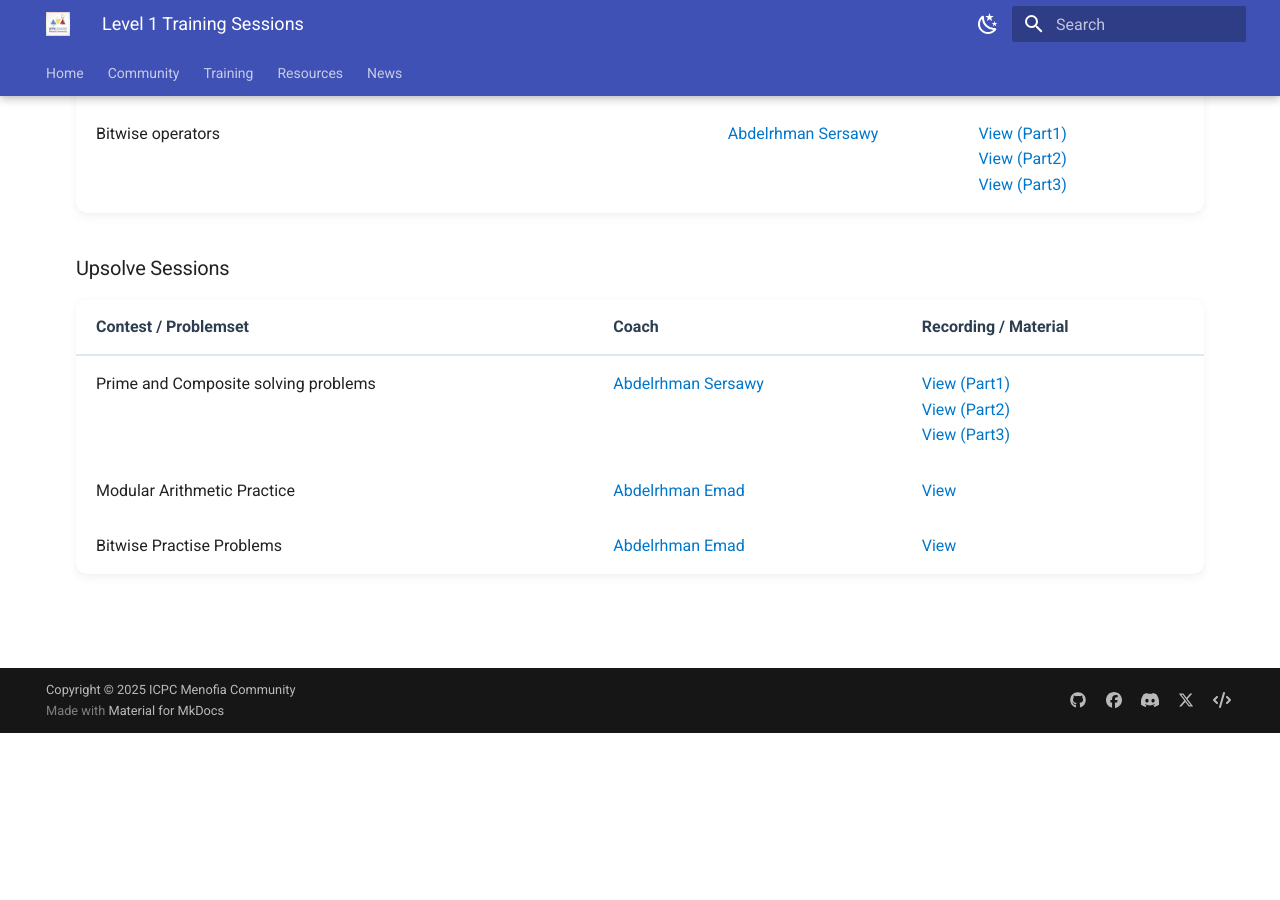
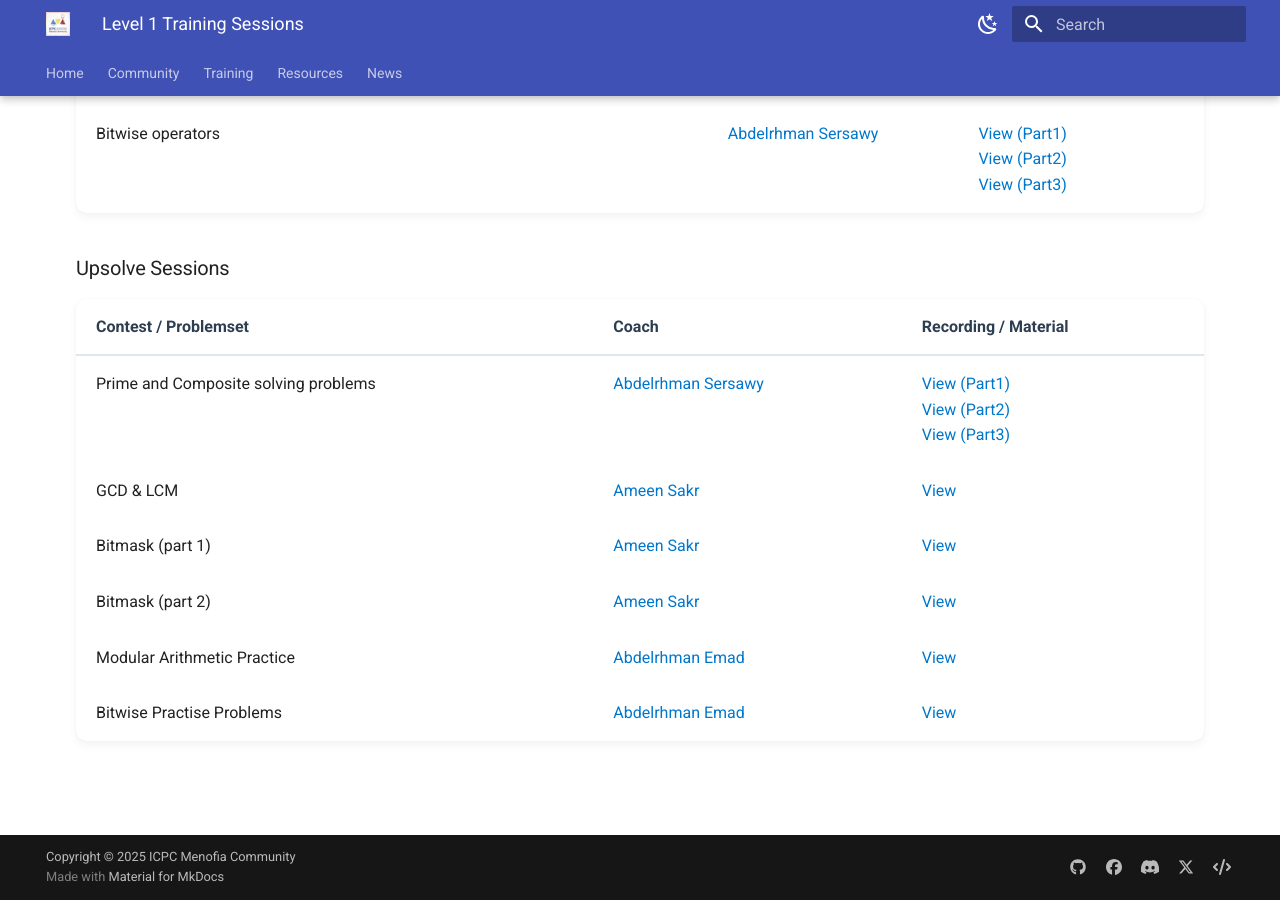
Before and after one commit to ICPC-Menofia/icpc-menofia.github.io, an MkDocs documentation site: the page built from docs/resources/sessions/level1.md, in a window 1280 px wide and 900 px high, scrolled down 927 px. Built offline with MkDocs 1.6.1 and Material for MkDocs 9.7.7, drawn with Linux system fonts in a browser that asks for light colours; before the commit the page ends 1660 px from its top, so only the background shows below that.

Commit message:
docs: add resources to level1, 2

```diff
--- a/docs/resources/sessions/level1.md
+++ b/docs/resources/sessions/level1.md
@@ -116,6 +116,27 @@ This page archives all recorded sessions for our Level 1 Training program.
             </td>
         </tr>
         <tr>
+            <td>GCD & LCM</td>
+            <td><a href="../../community/coaches/#ameen-sakr">Ameen Sakr</a></td>
+            <td>
+                <a href="https://www.youtube.com/watch?v=Zb0NGEO09t4&list=PLYROQO7GJZJMwzFCMvdTmsIyBxEGnn6Be">View</a>
+            </td>
+        </tr>
+        <tr>
+            <td>Bitmask (part 1)</td>
+            <td><a href="../../community/coaches/#ameen-sakr">Ameen Sakr</a></td>
+            <td>
+                <a href="https://www.youtube.com/watch?v=HKsMNoNnoRQ&list=PLYROQO7GJZJMv8V6riZJutDa0zbsm9Qq4">View</a>
+            </td>
+        </tr>
+        <tr>
+            <td>Bitmask (part 2)</td>
+            <td><a href="../../community/coaches/#ameen-sakr">Ameen Sakr</a></td>
+            <td>
+                <a href="https://www.youtube.com/playlist?list=PLYROQO7GJZJNrANmDuL3uk24oy4aql-4F">View</a>
+            </td>
+        </tr>
+        <tr>
             <td>Modular Arithmetic Practice</td>
             <td><a href="../../community/coaches/#abdelrhman-emad">Abdelrhman Emad</a></td>
             <td>
```
Also changed, not shown: docs/community/coaches.md (+6 -0 lines), docs/resources/sessions/level2.md (+7 -0 lines).
